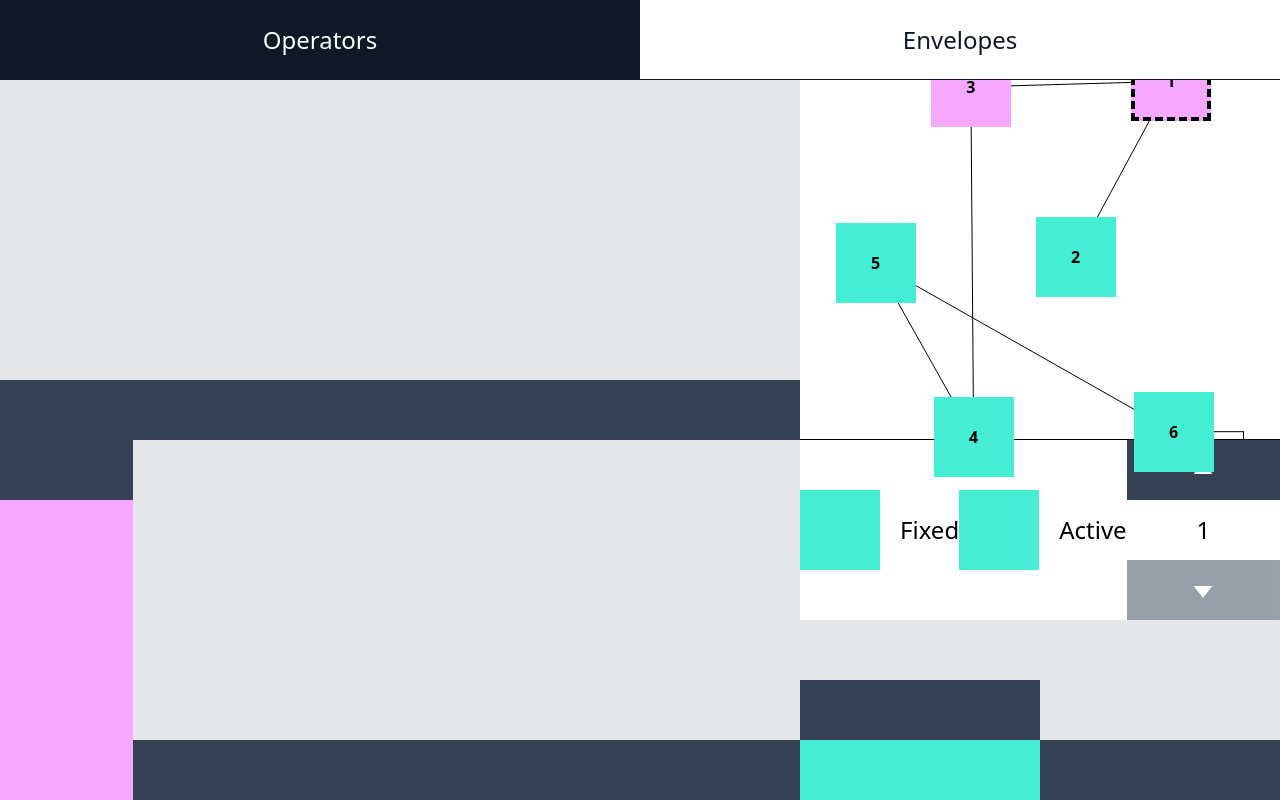
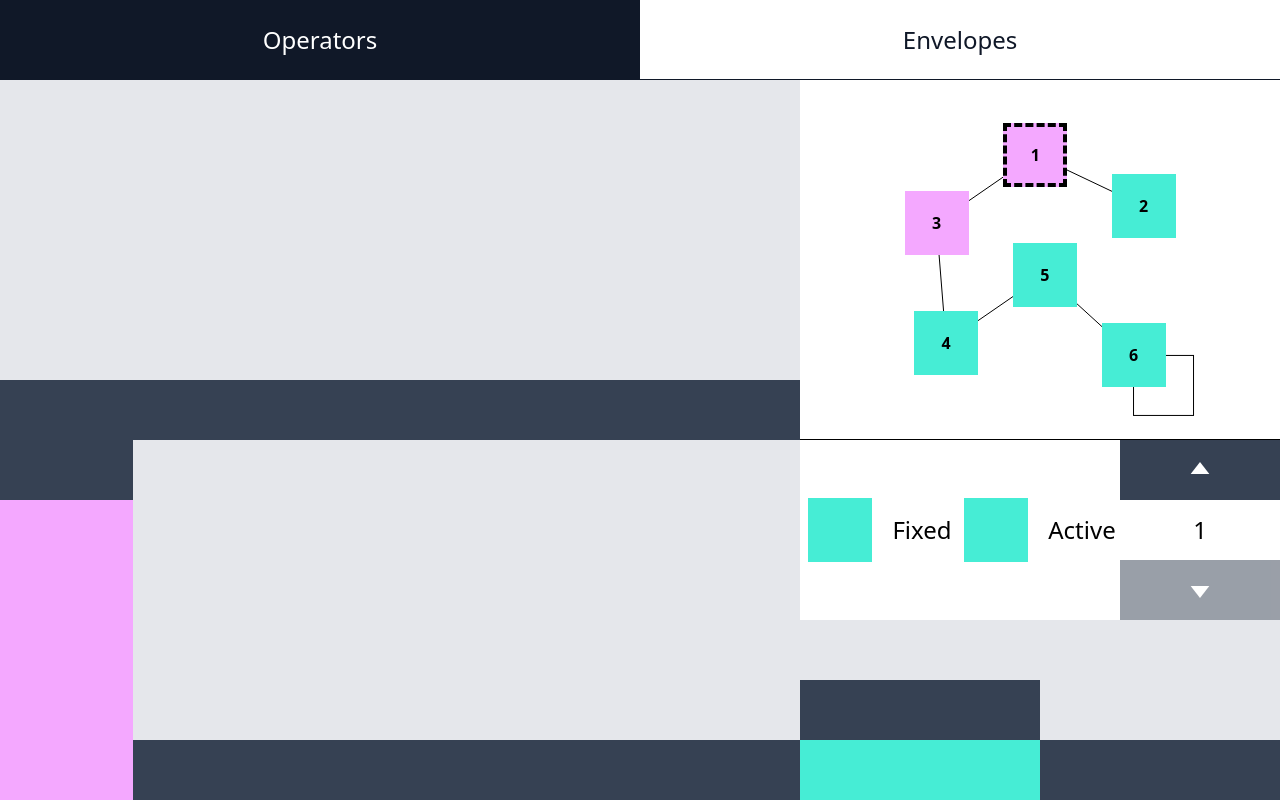
Before and after one commit to VladWithCookies/volca-fm-controller, a React (Vite) app: page / in a window 1280 px wide. Built offline with nearby package versions, Linux system fonts and the light colour scheme; the HTML template or start-up script is replaced by a standard one.

Commit message:
Reduce size of checkboxes and algo visuals nodes

```diff
--- a/src/components/molecules/Switch.tsx
+++ b/src/components/molecules/Switch.tsx
@@ -30,7 +30,7 @@ export default function Switch({
         onPressedChange={handlePressedChange}
         className={clsx(
           'toggle-root',
-          'size-20',
+          'size-16',
           'bg-gray-200',
           'hover:bg-gray-300 focus:bg-gray-300 transition'
         )}
--- a/src/components/organisms/AlgorithmSection.tsx
+++ b/src/components/organisms/AlgorithmSection.tsx
@@ -33,10 +33,10 @@ const AlgorithmSection = ({ className }: Props) => {
   useEffect(() => {
     const simulation = d3.forceSimulation<Node>(nodes)
       .alphaDecay(0.1)
-      .force('link', d3.forceLink<Node, Link>(links).id(({ id }) => id).distance(200))
+      .force('link', d3.forceLink<Node, Link>(links).id(({ id }) => id).distance(100))
       .force('center', d3.forceCenter(width / 2, height / 2).strength(0.5))
       .force('charge', d3.forceManyBody().strength(200))
-      .force('collision', d3.forceCollide().radius(100).strength(1));
+      .force('collision', d3.forceCollide().radius(60).strength(1));
 
     simulation.on('tick', () => {
       setNodes([...simulation.nodes()]);
@@ -71,8 +71,8 @@ const AlgorithmSection = ({ className }: Props) => {
                 key={index}
                 x={source.x}
                 y={source.y}
-                width={70}
-                height={70}
+                width={60}
+                height={60}
                 fill="none"
                 stroke="black"
               />
@@ -98,7 +98,7 @@ const AlgorithmSection = ({ className }: Props) => {
           color={carrier ? 'fuchsia' : 'teal'}
           onClick={() => setCurrentOperatorId(id.toString())}
           className={clsx(
-            'absolute size-20 translate-[-50%]',
+            'absolute size-16 translate-[-50%]',
             { 'opacity-50': !operators[id].active },
             { 'border-4 border-dashed': id.toString() ===  currentOperatorId },
           )}
```
